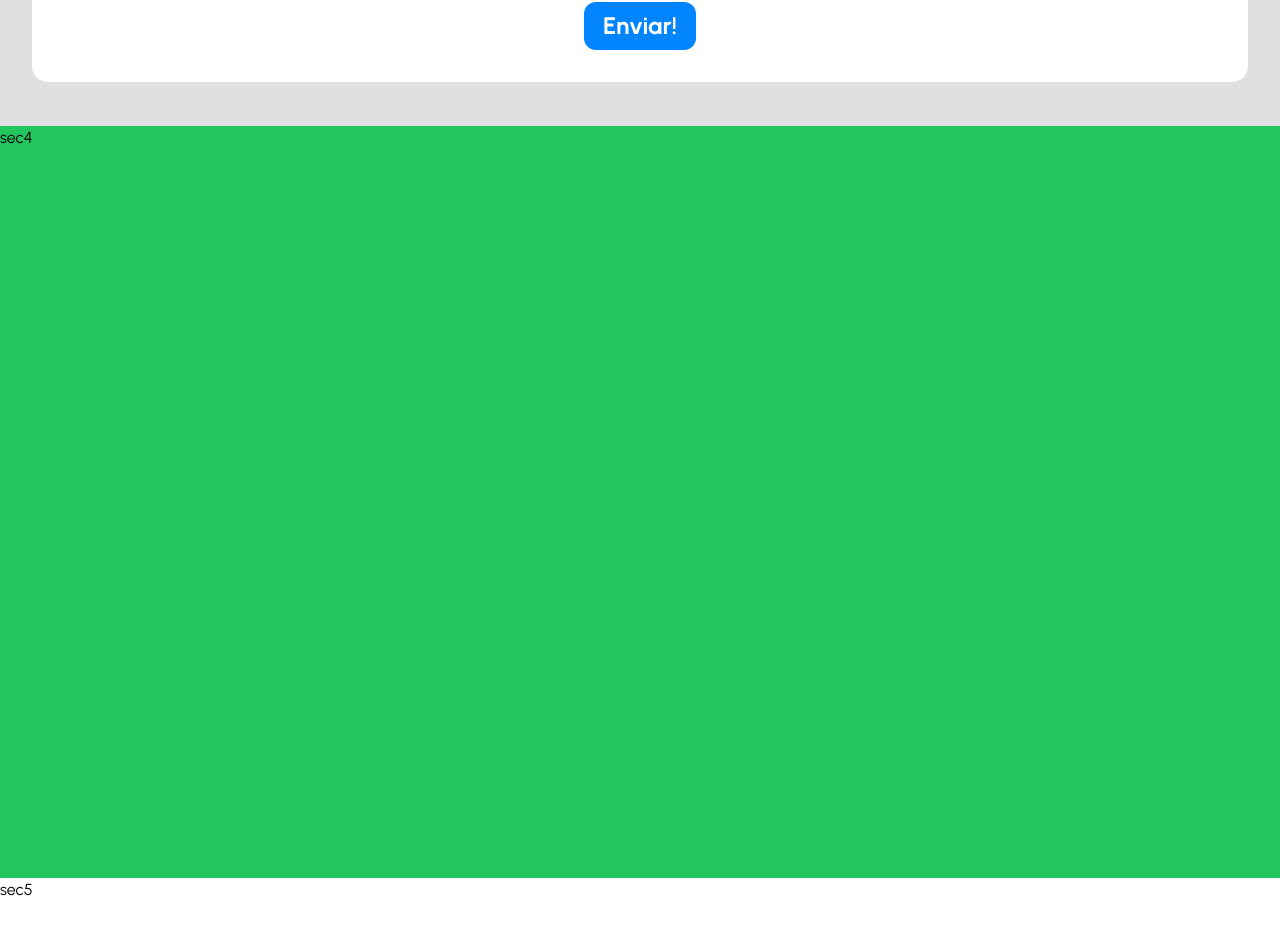
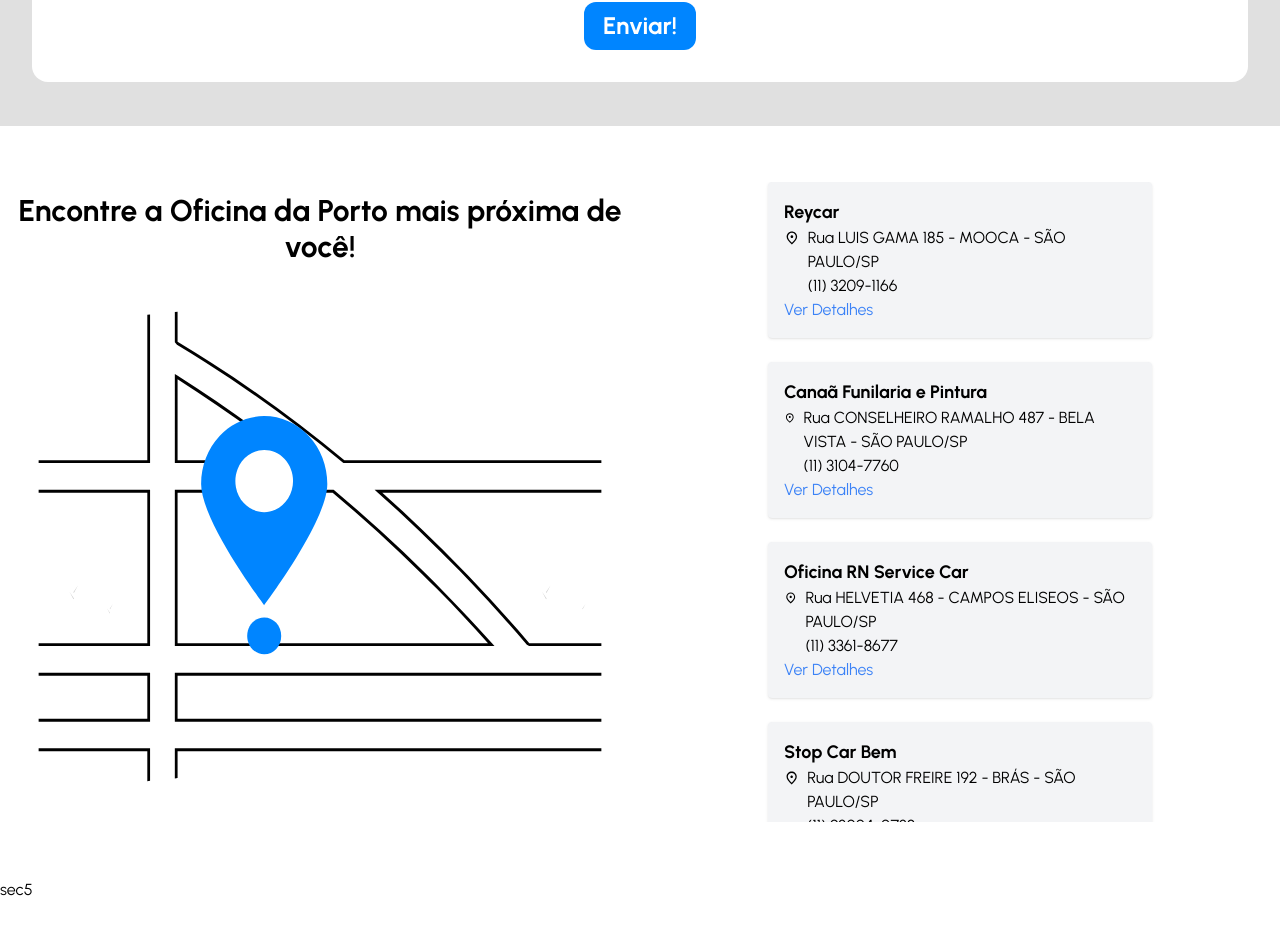
Before and after one commit to tcguus/Sprint4, a Next.js app in the folder sprint4/: page / in a window 1280 px wide. Shown: the part 2178-3112 px from the top of the page. Built offline with nearby package versions, Linux system fonts and the light colour scheme.

Commit message:
Estilizando a seção 4 e aplicando o modo noturno.

```diff
--- a/sprint4/src/app/page.tsx
+++ b/sprint4/src/app/page.tsx
@@ -1,8 +1,11 @@
 "use client"
 
+import Image from 'next/image';
 import { useState } from 'react';
 import { FaBalanceScale, FaTools } from "react-icons/fa";
 import { FaAngleDown, FaGears } from "react-icons/fa6";
+import { MdOutlinePlace } from "react-icons/md";
+import Link from "next/link";
 
 export default function Home() {
   const [accordion, setAccordion] = useState(0);
@@ -247,7 +250,198 @@ export default function Home() {
             </form>
           </div>
         </div>
-        <div id="sec4" className="w-full bg-green-500 min-h-[calc(100vh-3rem)] scroll-mt-[3rem]">sec4</div>
+        <div id="sec4" className="w-full bg-white dark:bg-preto flex min-h-[calc(100vh-3rem)] scroll-mt-[3rem]">
+          <div className='w-[50%] flex flex-col justify-center items-center min-h-[calc(100vh-3rem)]'>
+            <h1 className='font-bold text-3xl text-center'>Encontre a Oficina da Porto mais próxima de você!</h1>
+            <Image
+              src="/loc-branco.svg"
+              alt="Localização"
+              width={600}
+              height={300}
+              className="mt-[1.5rem]"
+            />
+          </div>
+          <div className='w-[50%] flex justify-center items-center'>
+            <div className="space-y-6 overflow-auto overflow-y-scroll items-center w-[60%] h-[40rem] flex-grow flex flex-col m-auto">
+              <div className="p-4 bg-gray-100 dark:bg-cinzaescuro w-[60%] rounded shadow">
+                <h3 className="text-lg font-semibold">Reycar</h3>
+                <p className='flex'>
+                  <MdOutlinePlace  className="fa-solid fa-location-dot mr-2 mt-1" />
+                  Rua LUIS GAMA 185 - MOOCA - SÃO PAULO/SP
+                  <br /> (11) 3209-1166
+                </p>
+                <Link
+                  href="https://www.google.com/search?q=Reycar"
+                  target="_blank"
+                  className="text-blue-500 hover:underline"
+                >
+                  Ver Detalhes
+                </Link>
+              </div>
+
+              <div className="p-4 bg-gray-100 dark:bg-cinzaescuro rounded w-[60%] shadow">
+                <h3 className="text-lg font-semibold">Canaã Funilaria e Pintura</h3>
+                <p className='flex'>
+                  <MdOutlinePlace  className="fa-solid fa-location-dot mr-2 mt-1" />
+                  Rua CONSELHEIRO RAMALHO 487 - BELA VISTA - SÃO PAULO/SP
+                  <br /> (11) 3104-7760
+                </p>
+                <Link
+                  href="https://www.google.com/search?q=Canaa+Funelaria+e+Pintura"
+                  target="_blank"
+                  className="text-blue-500 hover:underline"
+                >
+                  Ver Detalhes
+                </Link>
+              </div>
+
+              <div className="p-4 bg-gray-100 dark:bg-cinzaescuro rounded w-[60%] shadow">
+                <h3 className="text-lg font-semibold">Oficina RN Service Car</h3>
+                <p className='flex'>
+                  <MdOutlinePlace  className="fa-solid fa-location-dot mr-2 mt-1" />
+                  Rua HELVETIA 468 - CAMPOS ELISEOS - SÃO PAULO/SP
+                  <br /> (11) 3361-8677
+                </p>
+                <Link
+                  href="https://www.google.com/search?q=Oficina+RN+Service+Car"
+                  target="_blank"
+                  className="text-blue-500 hover:underline"
+                >
+                  Ver Detalhes
+                </Link>
+              </div>
+
+              <div className="p-4 bg-gray-100 dark:bg-cinzaescuro rounded w-[60%] shadow">
+                <h3 className="text-lg font-semibold">Stop Car Bem</h3>
+                <p className='flex'>
+                  <MdOutlinePlace  className="fa-solid fa-location-dot mr-2 mt-1" />
+                  Rua DOUTOR FREIRE 192 - BRÁS - SÃO PAULO/SP
+                  <br /> (11) 93004-0738
+                </p>
+                <Link
+                  href="https://www.google.com/search?q=Stop+Car+Bem"
+                  target="_blank"
+                  className="text-blue-500 hover:underline"
+                >
+                  Ver Detalhes
+                </Link>
+              </div>
+
+              <div className="p-4 bg-gray-100 dark:bg-cinzaescuro rounded w-[60%] shadow">
+                <h3 className="text-lg font-semibold">Clubcar Veículos Cambuci</h3>
+                <p className='flex'>
+                  <MdOutlinePlace  className="fa-solid fa-location-dot mr-2 mt-1" />
+                  Rua CLIMACO BARBOSA 191 - CAMBUCI - SÃO PAULO/SP
+                  <br /> (11) 3346-2582
+                </p>
+                <Link
+                  href="https://www.google.com/search?q=Clubcar+Veiculos+Cambuci"
+                  target="_blank"
+                  className="text-blue-500 hover:underline"
+                >
+                  Ver Detalhes
+                </Link>
+              </div>
+
+              <div className="p-4 bg-gray-100 dark:bg-cinzaescuro rounded w-[60%] shadow">
+                <h3 className="text-lg font-semibold">Ribeiro Renovadora de Veículos</h3>
+                <p className='flex'>
+                  <MdOutlinePlace  className="fa-solid fa-location-dot mr-2 mt-1" />
+                  Rua JOSE BENTO 50 - CAMBUCI - SÃO PAULO/SP
+                  <br /> (11) 3209-2954
+                </p>
+                <Link
+                  href="https://www.google.com/search?q=Ribeiro+Renovadora+de+Veículos"
+                  target="_blank"
+                  className="text-blue-500 hover:underline"
+                >
+                  Ver Detalhes
+                </Link>
+              </div>
+
+              <div className="p-4 bg-gray-100 dark:bg-cinzaescuro rounded w-[60%] shadow">
+                <h3 className="text-lg font-semibold">Quality AutoTec</h3>
+                <p className='flex'>
+                  <MdOutlinePlace  className="fa-solid fa-location-dot mr-2 mt-1" />
+                  Rua SALVADOR LEME 291 - BOM RETIRO - SÃO PAULO/SP
+                  <br /> (11) 3326-9947
+                </p>
+                <Link
+                  href="https://www.google.com/search?q=Quality+AutoTec"
+                  target="_blank"
+                  className="text-blue-500 hover:underline"
+                >
+                  Ver Detalhes
+                </Link>
+              </div>
+
+              <div className="p-4 bg-gray-100 dark:bg-cinzaescuro rounded w-[60%] shadow">
+                <h3 className="text-lg font-semibold">Trend Auto Service</h3>
+                <p className='flex'>
+                  <MdOutlinePlace  className="fa-solid fa-location-dot mr-2 mt-1" />
+                  Rua CONSELHEIRO NÉBIAS 1530 - CAMPOS ELISEOS - SÃO PAULO/SP
+                  <br /> (11) 99675-1794
+                </p>
+                <Link
+                  href="https://www.google.com/search?q=Trend+Studio+oficina"
+                  target="_blank"
+                  className="text-blue-500 hover:underline"
+                >
+                  Ver Detalhes
+                </Link>
+              </div>
+
+              <div className="p-4 bg-gray-100 dark:bg-cinzaescuro rounded w-[60%] shadow">
+                <h3 className="text-lg font-semibold">Oficina Globo</h3>
+                <p className='flex'>
+                  <MdOutlinePlace  className="fa-solid fa-location-dot mr-2 mt-1" />
+                  Estrada PRT 163 S/N - ZONA RURAL - CAPITÃO LEÔNIDAS MARQUES/PR
+                  <br /> (45) 3286-1419
+                </p>
+                <Link
+                  href="https://www.google.com/search?q=Oficina+Globo"
+                  target="_blank"
+                  className="text-blue-500 hover:underline"
+                >
+                  Ver Detalhes
+                </Link>
+              </div>
+
+              <div className="p-4 bg-gray-100 dark:bg-cinzaescuro rounded w-[60%] shadow">
+                <h3 className="text-lg font-semibold">Nicola Garage Serviços Automotivos</h3>
+                <p className='flex'>
+                  <MdOutlinePlace  className="fa-solid fa-location-dot mr-2 mt-1" />
+                  Rua BARRA FUNDA 308 - BARRA FUNDA - SÃO PAULO/SP
+                  <br /> (11) 3666-6655
+                </p>
+                <Link
+                  href="https://www.google.com/search?q=Nicola+Garage+Serviços+Automotivos"
+                  target="_blank"
+                  className="text-blue-500 hover:underline"
+                >
+                  Ver Detalhes
+                </Link>
+              </div>
+
+              <div className="p-4 bg-gray-100 dark:bg-cinzaescuro rounded w-[60%] shadow">
+                <h3 className="text-lg font-semibold">Oficina 4 Rodas Mais - Funilaria Express</h3>
+                <p className='flex'>
+                  <MdOutlinePlace  className="fa-solid fa-location-dot mr-2 mt-1" />
+                  Rua ORVILLE DERBY 140 - MOOCA - SÃO PAULO/SP
+                  <br /> (11) 2697-3057
+                </p>
+                <Link
+                  href="https://www.google.com/search?q=Oficina+4+Rodas+Mais+-+Funilaria+Express"
+                  target="_blank"
+                  className="text-blue-500 hover:underline"
+                >
+                  Ver Detalhes
+                </Link>
+              </div>
+            </div>
+
+          </div>
+        </div>
         <div id="sec5" className="w-full min-h-[calc(100vh-3rem)] scroll-mt-[3rem]">sec5</div>
       </div>
     </main>
```
Also changed, not shown: sprint4/src/components/Footer/Footer.tsx (+19 -18 lines), sprint4/public/loc-branco.svg (added), sprint4/public/loc-preto.svg (added).
